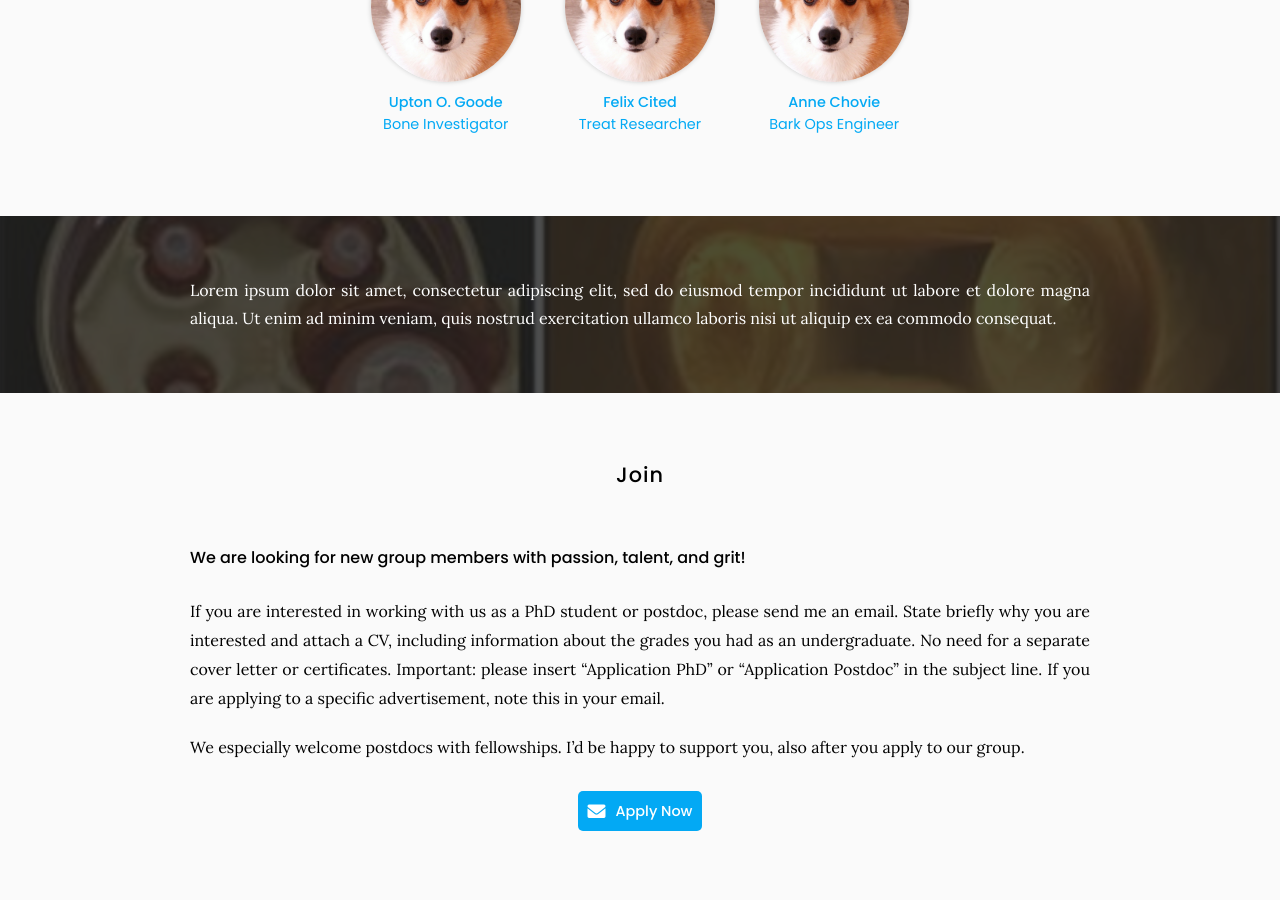
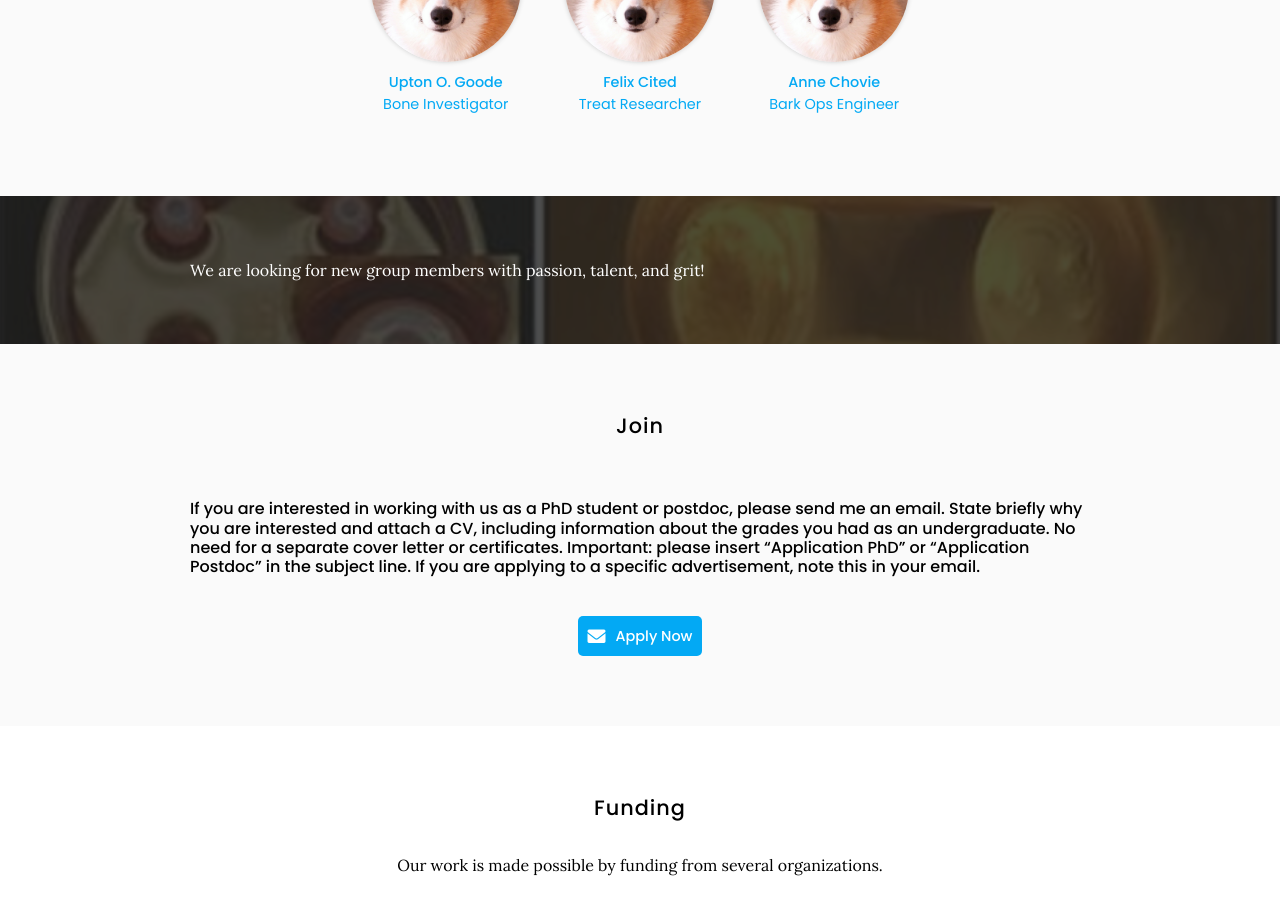
Before and after one commit to theDierickxLab/theDierickxLab, a Jekyll site: the page built from team/index.md, in a window 1280 px wide and 900 px high, scrolled down 1911 px. Built offline with Jekyll 4.4.1, drawn with Linux system fonts in a browser that asks for light colours.

Commit message:
Update index.md

```diff
--- a/team/index.md
+++ b/team/index.md
@@ -14,12 +14,13 @@
 %}
 {:.center}
 
+Dr. Dierickx obtained his Master’s degree from Ghent University (Belgium) and completed his PhD in the groups of Prof. Dr. Niels Geijsen and Linda van Laake at the Hubrecht Institute (The Netherlands), where he developed stem-cell based models to study development of the circadian clock during directed cardiomyocyte differentiation. In 2017 he joined the lab of Prof. Dr. Mitchell Lazar at UPenn (US) as a Postdoctoral researcher to study the role of the circadian nuclear receptors REV-ERBα/β in the heart. Dr. Pieterjan Dierickx joined the Max Planck for Heart and Lung Research in Bad Nauheim as an independent research group leader in May, 2022 where his lab is focused on the role of circadian rhythms in cardiometabolism.
+
 {% include gallery.html style="square"
 image1="images/PJ.jpg" tooltip1="Dr. Dierickx"
 %}
 {:.center}
 
-Dr. Dierickx obtained his Master’s degree from Ghent University (Belgium) and completed his PhD in the groups of Prof. Dr. Niels Geijsen and Linda van Laake at the Hubrecht Institute (The Netherlands), where he developed stem-cell based models to study development of the circadian clock during directed cardiomyocyte differentiation. In 2017 he joined the lab of Prof. Dr. Mitchell Lazar at UPenn (US) as a Postdoctoral researcher to study the role of the circadian nuclear receptors REV-ERBα/β in the heart. Dr. Pieterjan Dierickx joined the Max Planck for Heart and Lung Research in Bad Nauheim as an independent research group leader in May, 2022 where his lab is focused on the role of circadian rhythms in cardiometabolism.
 
 {% include section.html %}
 
@@ -45,19 +46,13 @@
 
 {% include section.html background="images/2017_Tiburcy.png" dark=true%}
 
-Lorem ipsum dolor sit amet, consectetur adipiscing elit, sed do eiusmod tempor incididunt ut labore et dolore magna aliqua.
-Ut enim ad minim veniam, quis nostrud exercitation ullamco laboris nisi ut aliquip ex ea commodo consequat.
+We are looking for new group members with passion, talent, and grit!
 
 {% include section.html %}
 
 ## Join
 
-#### We are looking for new group members with passion, talent, and grit!
-
-If you are interested in working with us as a PhD student or postdoc, please send me an email. State briefly why you are interested and attach a CV, including information about the grades you had as an undergraduate. No need for a separate cover letter or certificates. Important: please insert "Application PhD" or "Application Postdoc" in the subject line. If you are applying to a specific advertisement, note this in your email.
-
-We especially welcome postdocs with fellowships. I'd be happy to support you, also after you apply to our group.
-
+#### If you are interested in working with us as a PhD student or postdoc, please send me an email. State briefly why you are interested and attach a CV, including information about the grades you had as an undergraduate. No need for a separate cover letter or certificates. Important: please insert "Application PhD" or "Application Postdoc" in the subject line. If you are applying to a specific advertisement, note this in your email.
 
 {% include link.html type="email" link="pieterjan.dierickx@mpi-bn.mpg.de" text="Apply Now" icon="" style="button" %}
 {:.center}
```
